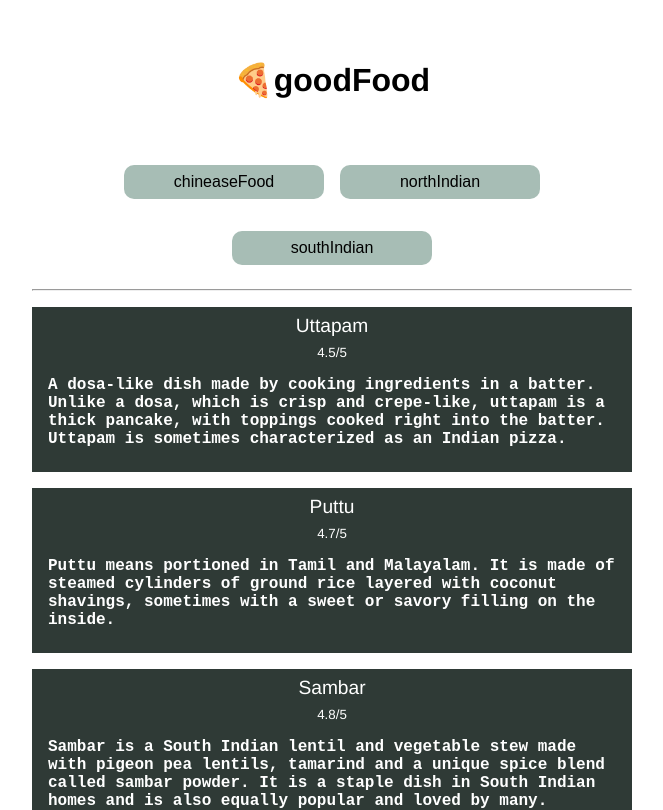
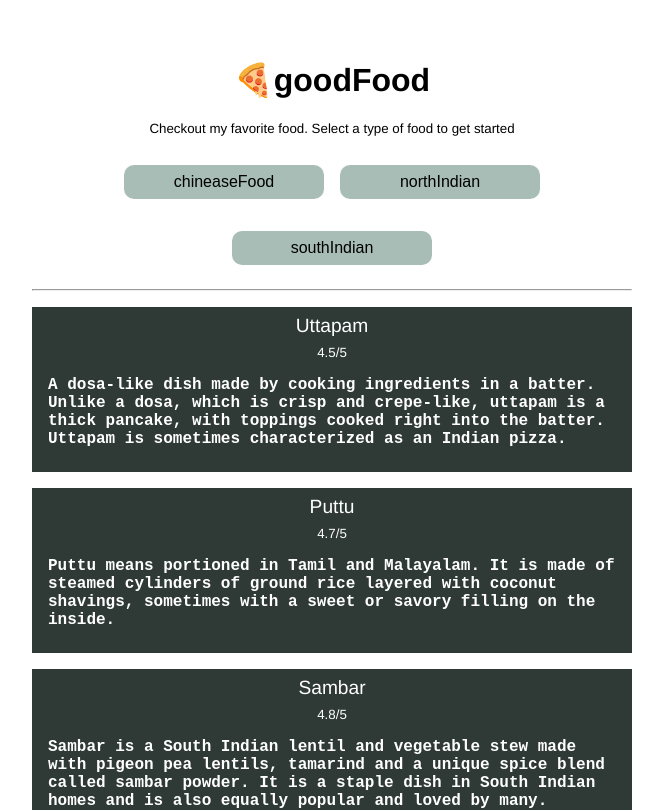
Before and after one commit to Sharmaryan/Favourite-food, a React (Create React App) app: page / in a window 1280 px wide. Shown: the top 810 px of the page, without its empty margins (308-971 px from the left). Built offline with nearby package versions, Linux system fonts and the light colour scheme.

Commit message:
changed style

```diff
--- a/src/App.js
+++ b/src/App.js
@@ -101,7 +101,7 @@ export default function App() {
   return (
     <div className="App">
       <h1>🍕goodFood</h1>
-      <p style={{ fontSize: "smaller" }}>
+      <p style={{ fontSize: "smaller", color: "black" }}>
         Checkout my favorite food. Select a type of food to get started
       </p>
 
```
